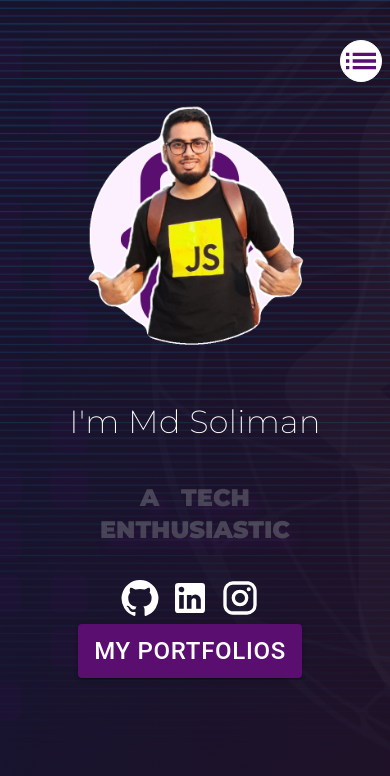
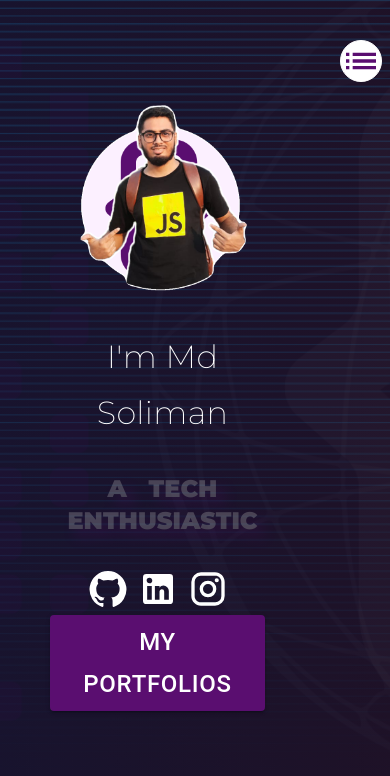
Before and after one commit to mdsoliman64/myportfolio, a React (Create React App) app: page / in a window 390 px wide. Shown: the top 776 px of the page. Built offline with nearby package versions, Linux system fonts and the light colour scheme.

Commit message:
responsive issue fix

```diff
--- a/src/App.js
+++ b/src/App.js
@@ -47,7 +47,7 @@ return()=>{
   },[windowSize,ref])
   return (
     <Grid container spacing={0} sx={{position:"relative"}}>
-      <Grid item xs={smdevice ? 12:10} sx={{position:"relative",padding:5}}>
+      <Grid item xs={smdevice ? 10:10} sx={{position:"relative",padding:5}}>
         <Home smdevice={smdevice}/>
         <About smdevice={smdevice} />
         <Hobby smdevice={smdevice}/>
```
